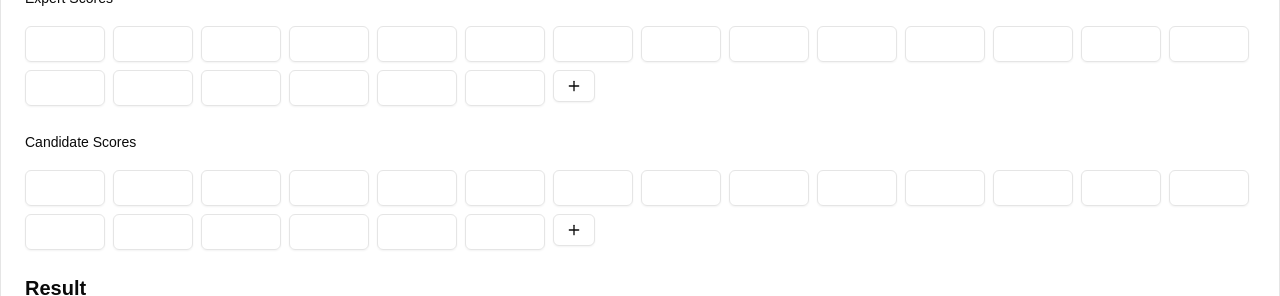
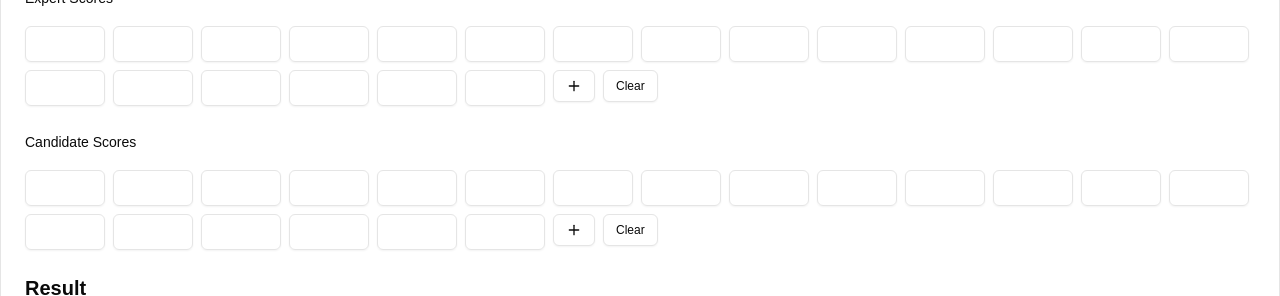
Before and after one commit to Qadra42/fig-dabd-calculator, a Next.js app: page / in a window 1280 px wide. Shown: the part 214-510 px from the top of the page. Built offline with nearby package versions, Linux system fonts and the light colour scheme.

Commit message:
chore: add clear button

```diff
--- a/src/app/page.tsx
+++ b/src/app/page.tsx
@@ -61,6 +61,14 @@ export default function LevenshteinCalculator() {
     }
   }
 
+  const clearScores = (type: "expert" | "candidate") => {
+    if (type === "expert") {
+      setExpertScores(Array(20).fill(""))
+    } else {
+      setCandidateScores(Array(20).fill(""))
+    }
+  }
+
   return (
     <div className="container mx-auto py-8">
       <Card>
@@ -93,6 +101,9 @@ export default function LevenshteinCalculator() {
                 <Button variant="outline" size="sm" onClick={() => addScore("expert")}>
                   <Plus className="h-4 w-4" />
                 </Button>
+                <Button variant="outline" size="sm" onClick={() => clearScores("expert")}>
+                  Clear
+                </Button>
               </div>
             </div>
 
@@ -110,6 +121,9 @@ export default function LevenshteinCalculator() {
                 ))}
                 <Button variant="outline" size="sm" onClick={() => addScore("candidate")}>
                   <Plus className="h-4 w-4" />
+                </Button>
+                <Button variant="outline" size="sm" onClick={() => clearScores("candidate")}>
+                  Clear
                 </Button>
               </div>
             </div>
```
